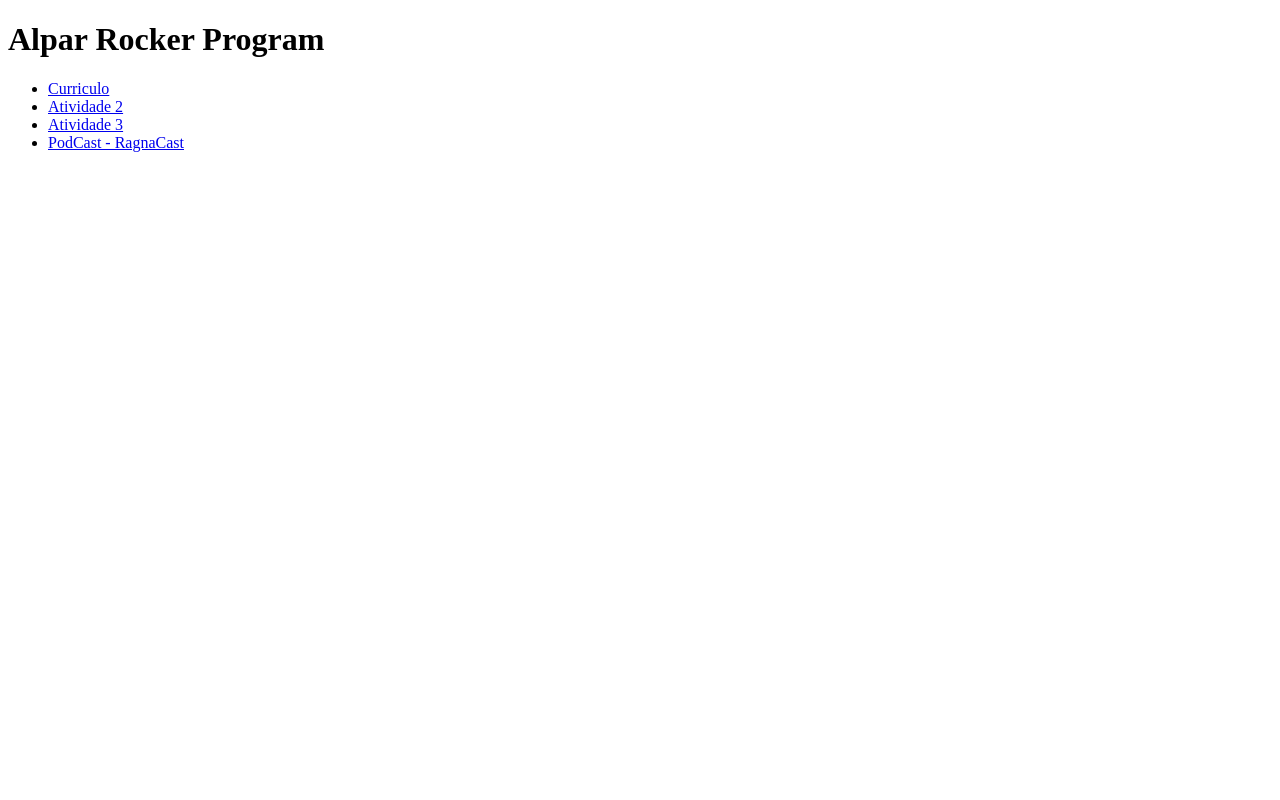
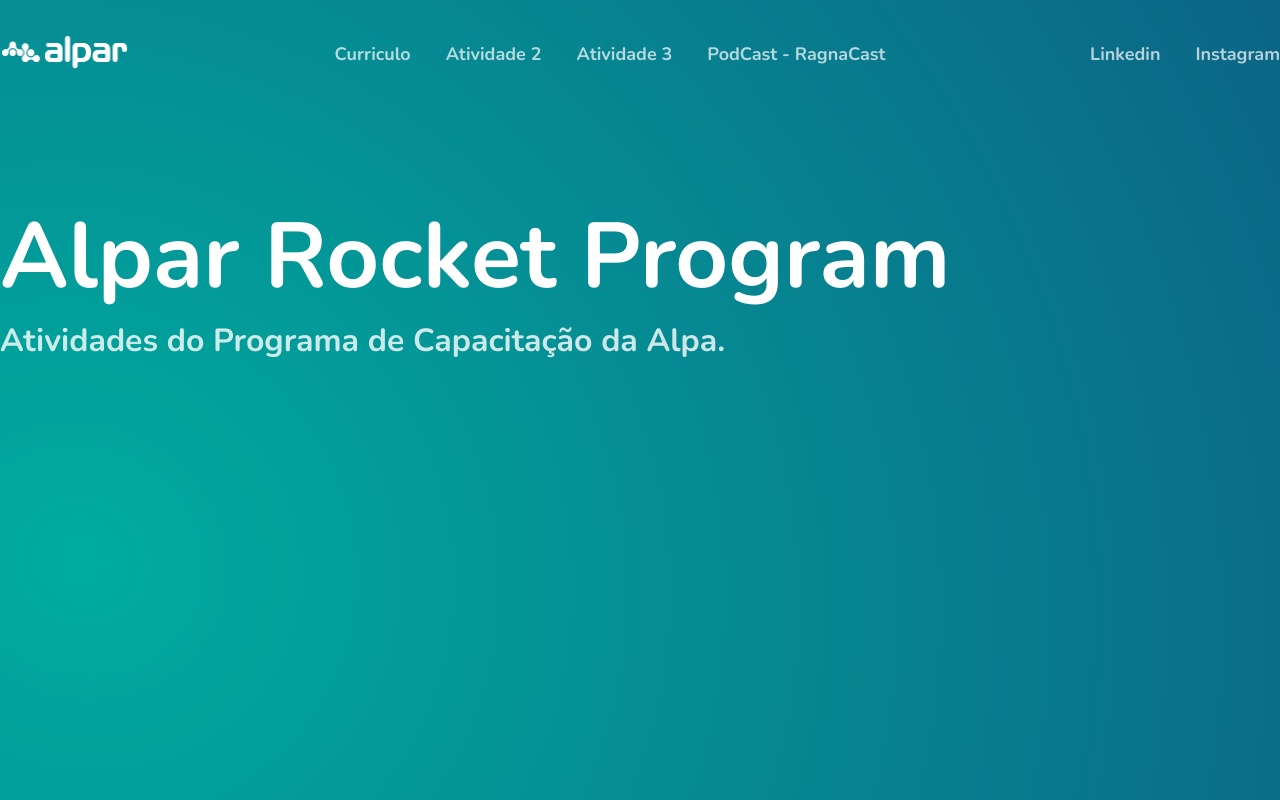
Before and after one commit to zedaao/Repositorio-Alpar, a plain HTML site: page index.html in a window 1280 px wide. Drawn offline with nearby package versions, Linux system fonts and the light colour scheme.

Commit message:
att alpar

```diff
--- a/Podcast/style.css
+++ b/Podcast/style.css
@@ -69,28 +69,28 @@
 
 .flex ul{
     display: flex;
-
 }
 
 
 
 .flex li {
-
     display: block;
     padding: 10px;
     align-items: center;
     font-weight: 500;
     cursor: pointer;
+}
 
-}
 
 .flex p {
     border-bottom: 3px solid transparent;
 }
 
+
 .flex p:hover{
     border-bottom: 3px solid #fff;
 }
+
 
 .video-painel{
     width: 1300px;
--- a/index.html
+++ b/index.html
@@ -4,10 +4,17 @@
     <meta charset="UTF-8">
     <meta name="viewport" content="width=device-width, initial-scale=1.0">
     <title>Alpar</title>
+    <link rel="stylesheet" href="./style.css">
+    <link rel="preconnect" href="https://fonts.googleapis.com">
+<link rel="preconnect" href="https://fonts.gstatic.com" crossorigin>
+<link href="https://fonts.googleapis.com/css2?family=Nunito:ital,wght@0,200..1000;1,200..1000&display=swap" rel="stylesheet">
+
 </head>
 <body>
-    <h1>Alpar Rocker Program</h1>
+    <header class="header">
+        <img class="logo" src="./img/alpar-site-logo-branco.png" alt="Alpar Logo">
 
+        <nav>
             <ul>
                 <li>
                     <a href="./Atividade 1/index.html" target="_blank">Curriculo</a>
@@ -22,5 +29,22 @@
                     <a href="./Podcast/index.html">PodCast - RagnaCast</a>
                 </li>
             </ul>
+        </nav>
+
+
+
+        <div>
+            <nav>
+                <ul>
+                    <li><a href="./">Linkedin</a></li>
+                    <li><a href="./">Instagram</a></li>
+                </ul>
+            </nav>
+        </div>
+    </header>
+    <div class="content">
+        <h1>Alpar Rocket Program</h1>
+        <p>Atividades do Programa de Capacitação da Alpa.</p>
+    </div>
 </body>
 </html>
--- /dev/null
+++ b/style.css
@@ -0,0 +1,100 @@
+
+*{
+    margin: 0;
+    padding: 0;
+    list-style: none;
+    text-decoration: none;
+    box-sizing: border-box;
+    color: #fff;
+
+}
+
+
+
+body{
+    background: url(./img/alpar-site-bg3.png);
+    font-family: "Nunito", sans-serif;
+    font-weight: bold;
+
+
+}
+
+img{
+    width: 100%;
+    display: block
+}
+
+h1{
+    font-size: 92px;
+}
+.content{
+    max-width: 1550px;
+    margin: 0 auto;
+    padding-top: 90px;
+
+}
+
+.content p {
+    font-size: 32px;
+    opacity: 0.8;
+}
+
+.header{
+    max-width: 1550px;
+    padding: 34px 0px;
+    margin: 0 auto;
+    display: flex;
+    flex-wrap: wrap;
+    justify-content: space-between;
+}
+
+.header ul{
+    display: flex;
+
+    display: inline-flex;
+    gap: 35px;
+    text-align: center;
+    margin-top: 10px;
+
+}
+
+.header a {
+    opacity: 0.7;
+    font-size: 18px;
+    line-height: 16px;
+    display: inline-block;
+    position: relative;
+}
+
+.header a::after{
+    content: "";
+  display: block;
+  height: 3px;
+  width: 0%;
+  background-color: #fff;
+  margin-top: 4px;
+  transition: 0.3s;
+  position: absolute;
+  border-radius: 5px;
+}
+
+
+.header a:hover{
+    opacity: 1;
+}
+
+.header a:hover::after{
+
+    width: 100%;
+
+}
+
+.logo{
+    width: 130px;
+    height: 36px;
+}
+
+.content{
+    margin: 0 auto;
+
+}
```
Also changed, not shown: Podcast/index.html (+3 -0 lines), img/alpar-site-bg1.png (added), img/alpar-site-bg3.png (added), img/alpar-site-logo-branco.png (added), img/alpar-site-logo.png (added). Lines whose indentation alone changed are shown as unchanged.
